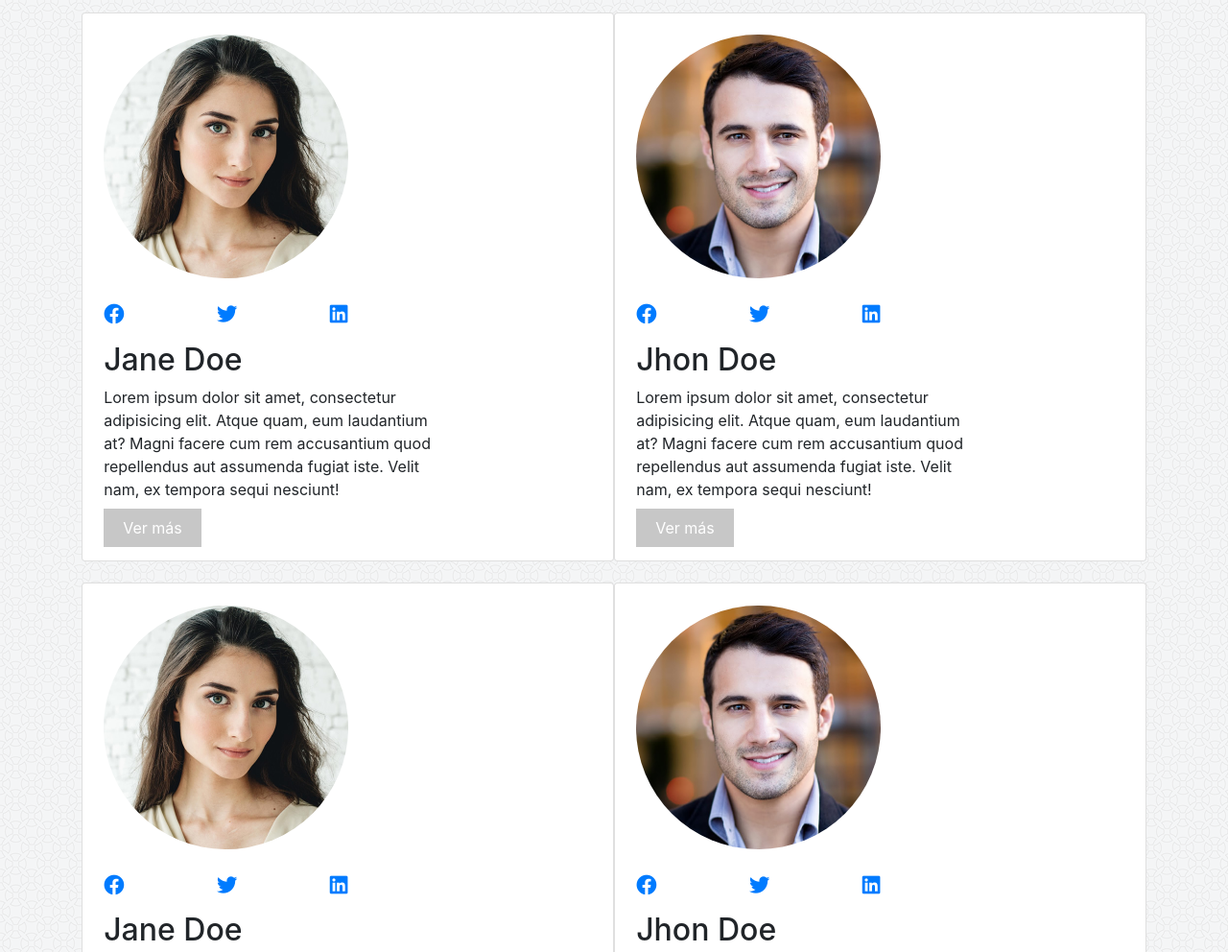
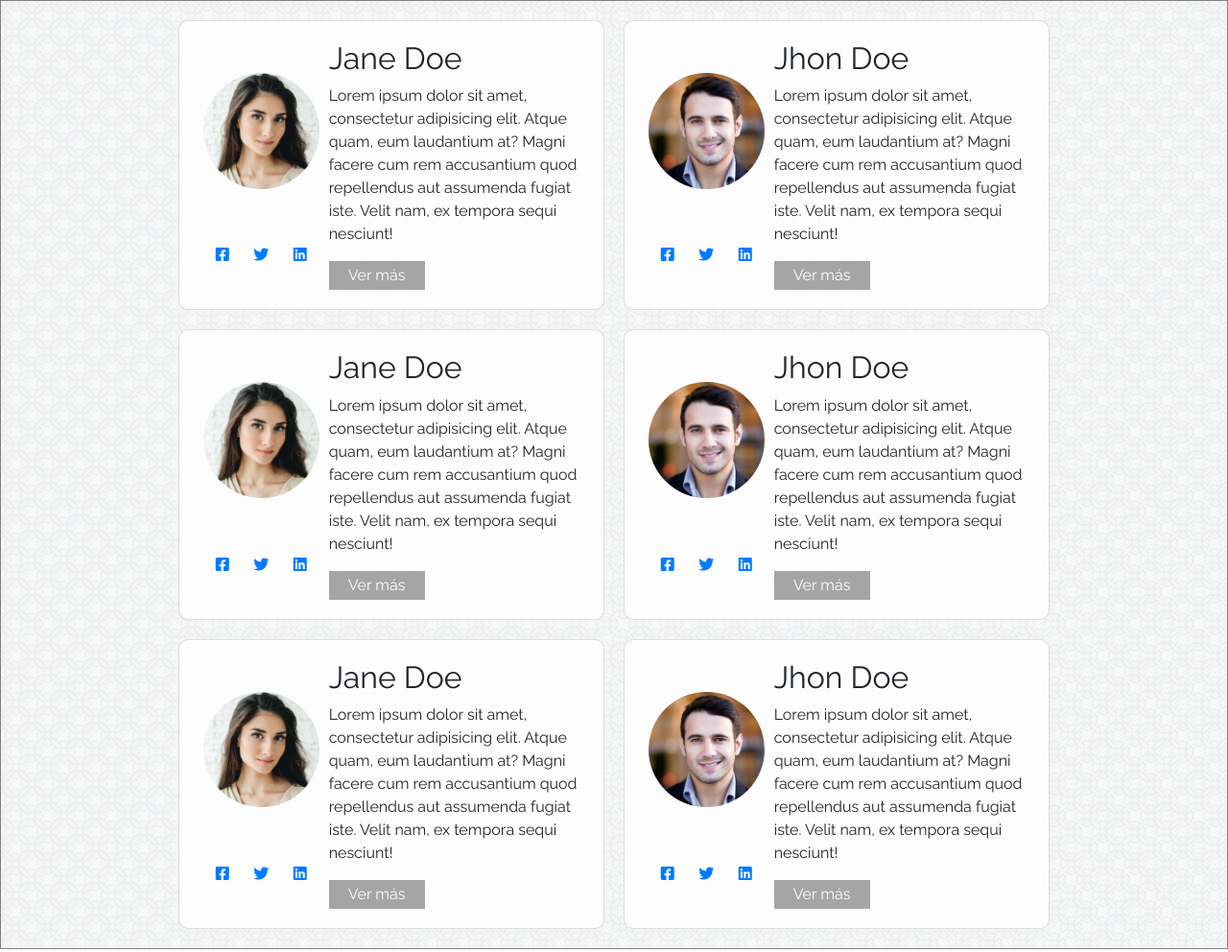
Before and after one commit to mara666/practica-flexbox, a plain HTML site: page index.html in a window 1280 px wide. Shown: the top 992 px of the page at 96% size. Drawn offline with nearby package versions, Linux system fonts and the light colour scheme.

Commit message:
agregado media queries

```diff
--- a/index.html
+++ b/index.html
@@ -1,133 +1,110 @@
 <!DOCTYPE html>
 <html>
-
 	<head>
 		<meta name="viewport" content="width=device-width, initial-scale=1">
 		<meta charset="utf-8">
 		<title>Working Group</title>
-	<link href="https://unpkg.com/ionicons@4.5.5/dist/css/ionicons.min.css" rel="stylesheet">
-	<link rel="stylesheet" href="https://stackpath.bootstrapcdn.com/bootstrap/4.3.1/css/bootstrap.min.css"
-		integrity="sha384-ggOyR0iXCbMQv3Xipma34MD+dH/1fQ784/j6cY/iJTQUOhcWr7x9JvoRxT2MZw1T" crossorigin="anonymous">
+		<link rel="stylesheet" href="https://stackpath.bootstrapcdn.com/bootstrap/4.3.1/css/bootstrap.min.css" integrity="sha384-ggOyR0iXCbMQv3Xipma34MD+dH/1fQ784/j6cY/iJTQUOhcWr7x9JvoRxT2MZw1T" crossorigin="anonymous">
 		<link href="https://fonts.googleapis.com/css?family=Raleway" rel="stylesheet">
+		<link rel="stylesheet" href="https://use.fontawesome.com/releases/v5.8.2/css/all.css" integrity="sha384-oS3vJWv+0UjzBfQzYUhtDYW+Pj2yciDJxpsK1OYPAYjqT085Qq/1cq5FLXAZQ7Ay" crossorigin="anonymous">
+		<link rel="stylesheet" href="normalize.css"/>
 		<link rel="stylesheet" href="style.css">
-	<link rel="stylesheet" href="https://use.fontawesome.com/releases/v5.8.2/css/all.css" integrity="sha384-oS3vJWv+0UjzBfQzYUhtDYW+Pj2yciDJxpsK1OYPAYjqT085Qq/1cq5FLXAZQ7Ay" crossorigin="anonymous">
 	</head>
-
 	<body>
 		<div class="container">
-		<div class="card col-12 col-lg-6">
+			<div class="card">
 				<div class="card-image">
 					<img src="images/img-profile-girl.jpg" alt="girl">
 					<ul class="social-media">
-					<li><a href="#"><i class="fab fa-facebook fa-lg"></i></a></li>
-					<li><a href="#"><i class="fab fa-twitter fa-lg"></i></a></li>
-					<li><a href="#"><i class="fab fa-linkedin fa-lg"></i></a></li>
+						<li><a href="#"><i class="fab fa-facebook-square"></i></a></li>
+						<li><a href="#"><i class="fab fa-twitter"></i></a></li>
+						<li><a href="#"><i class="fab fa-linkedin"></i></a></li>
 					</ul>
 				</div>
 				<div class="card-data">
 					<h2>Jane Doe</h2>
-				<p>Lorem ipsum dolor sit amet, consectetur adipisicing elit. Atque quam, eum laudantium at? Magni facere
-					cum rem accusantium quod repellendus aut assumenda fugiat iste. Velit nam, ex tempora sequi
-					nesciunt!</p>
+					<p>Lorem ipsum dolor sit amet, consectetur adipisicing elit. Atque quam, eum laudantium at? Magni facere cum rem accusantium quod repellendus aut assumenda fugiat iste. Velit nam, ex tempora sequi nesciunt!</p>
 					<a href="#">Ver más</a>
 				</div>
 			</div>
-		<div class="card col-12 col-lg-6">
+			<div class="card">
 				<div class="card-image">
 					<img src="images/img-profile-man.jpg" alt="man">
 					<ul class="social-media">
-					<li><a href="#"><i class="fab fa-facebook fa-lg"></i></a></li>
-					<li><a href="#"><i class="fab fa-twitter fa-lg"></i></a></li>
-					<li><a href="#"><i class="fab fa-linkedin fa-lg"></i></a></li>
+						<li><a href="#"><i class="fab fa-facebook-square"></i></a></li>
+						<li><a href="#"><i class="fab fa-twitter"></i></a></li>
+						<li><a href="#"><i class="fab fa-linkedin"></i></a></li>
 					</ul>
 				</div>
 				<div class="card-data">
 					<h2>Jhon Doe</h2>
-				<p>Lorem ipsum dolor sit amet, consectetur adipisicing elit. Atque quam, eum laudantium at? Magni facere
-					cum rem accusantium quod repellendus aut assumenda fugiat iste. Velit nam, ex tempora sequi
-					nesciunt!</p>
+					<p>Lorem ipsum dolor sit amet, consectetur adipisicing elit. Atque quam, eum laudantium at? Magni facere cum rem accusantium quod repellendus aut assumenda fugiat iste. Velit nam, ex tempora sequi nesciunt!</p>
 					<a href="#">Ver más</a>
 				</div>
 			</div>
-		<div class="card col-12 col-lg-6">
+			<div class="card">
 				<div class="card-image">
 					<img src="images/img-profile-girl.jpg" alt="girl">
 					<ul class="social-media">
-					<li><a href="#"><i class="fab fa-facebook fa-lg"></i></a></li>
-					<li><a href="#"><i class="fab fa-twitter fa-lg"></i></a></li>
-					<li><a href="#"><i class="fab fa-linkedin fa-lg"></i></a></li>
+						<li><a href="#"><i class="fab fa-facebook-square"></i></a></li>
+						<li><a href="#"><i class="fab fa-twitter"></i></a></li>
+						<li><a href="#"><i class="fab fa-linkedin"></i></a></li>
 					</ul>
 				</div>
 				<div class="card-data">
 					<h2>Jane Doe</h2>
-				<p>Lorem ipsum dolor sit amet, consectetur adipisicing elit. Atque quam, eum laudantium at? Magni facere
-					cum rem accusantium quod repellendus aut assumenda fugiat iste. Velit nam, ex tempora sequi
-					nesciunt!</p>
+					<p>Lorem ipsum dolor sit amet, consectetur adipisicing elit. Atque quam, eum laudantium at? Magni facere cum rem accusantium quod repellendus aut assumenda fugiat iste. Velit nam, ex tempora sequi nesciunt!</p>
 					<a href="#">Ver más</a>
 				</div>
 			</div>
-		<div class="card col-12 col-lg-6">
+			<div class="card">
 				<div class="card-image">
 					<img src="images/img-profile-man.jpg" alt="man">
 					<ul class="social-media">
-					<li><a href="#"><i class="fab fa-facebook fa-lg"></i></a></li>
-					<li><a href="#"><i class="fab fa-twitter fa-lg"></i></a></li>
-					<li><a href="#"><i class="fab fa-linkedin fa-lg"></i></a></li>
+						<li><a href="#"><i class="fab fa-facebook-square"></i></a></li>
+						<li><a href="#"><i class="fab fa-twitter"></i></a></li>
+						<li><a href="#"><i class="fab fa-linkedin"></i></a></li>
 					</ul>
 				</div>
 				<div class="card-data">
 					<h2>Jhon Doe</h2>
-				<p>Lorem ipsum dolor sit amet, consectetur adipisicing elit. Atque quam, eum laudantium at? Magni facere
-					cum rem accusantium quod repellendus aut assumenda fugiat iste. Velit nam, ex tempora sequi
-					nesciunt!</p>
+					<p>Lorem ipsum dolor sit amet, consectetur adipisicing elit. Atque quam, eum laudantium at? Magni facere cum rem accusantium quod repellendus aut assumenda fugiat iste. Velit nam, ex tempora sequi nesciunt!</p>
 					<a href="#">Ver más</a>
 				</div>
 			</div>
-		<div class="card col-12 col-lg-6">
+			<div class="card">
 				<div class="card-image">
 					<img src="images/img-profile-girl.jpg" alt="girl">
 					<ul class="social-media">
-					<li><a href="#"><i class="fab fa-facebook fa-lg"></i></a></li>
-					<li><a href="#"><i class="fab fa-twitter fa-lg"></i></a></li>
-					<li><a href="#"><i class="fab fa-linkedin fa-lg"></i></a></li>
+						<li><a href="#"><i class="fab fa-facebook-square"></i></a></li>
+						<li><a href="#"><i class="fab fa-twitter"></i></a></li>
+						<li><a href="#"><i class="fab fa-linkedin"></i></a></li>
 					</ul>
 				</div>
 				<div class="card-data">
 					<h2>Jane Doe</h2>
-				<p>Lorem ipsum dolor sit amet, consectetur adipisicing elit. Atque quam, eum laudantium at? Magni facere
-					cum rem accusantium quod repellendus aut assumenda fugiat iste. Velit nam, ex tempora sequi
-					nesciunt!</p>
+					<p>Lorem ipsum dolor sit amet, consectetur adipisicing elit. Atque quam, eum laudantium at? Magni facere cum rem accusantium quod repellendus aut assumenda fugiat iste. Velit nam, ex tempora sequi nesciunt!</p>
 					<a href="#">Ver más</a>
 				</div>
 			</div>
-		<div class="card col-12 col-lg-6">
+			<div class="card">
 				<div class="card-image">
 					<img src="images/img-profile-man.jpg" alt="man">
 					<ul class="social-media">
-					<li><a href="#"><i class="fab fa-facebook fa-lg"></i></a></li>
-					<li><a href="#"><i class="fab fa-twitter fa-lg"></i></a></li>
-					<li><a href="#"><i class="fab fa-linkedin fa-lg"></i></a></li>
+						<li><a href="#"><i class="fab fa-facebook-square"></i></a></li>
+						<li><a href="#"><i class="fab fa-twitter"></i></a></li>
+						<li><a href="#"><i class="fab fa-linkedin"></i></a></li>
 					</ul>
 				</div>
 				<div class="card-data">
 					<h2>Jhon Doe</h2>
-				<p>Lorem ipsum dolor sit amet, consectetur adipisicing elit. Atque quam, eum laudantium at? Magni facere
-					cum rem accusantium quod repellendus aut assumenda fugiat iste. Velit nam, ex tempora sequi
-					nesciunt!</p>
+					<p>Lorem ipsum dolor sit amet, consectetur adipisicing elit. Atque quam, eum laudantium at? Magni facere cum rem accusantium quod repellendus aut assumenda fugiat iste. Velit nam, ex tempora sequi nesciunt!</p>
 					<a href="#">Ver más</a>
 				</div>
 			</div>
 		</div>
-	<script src="https://unpkg.com/ionicons@4.5.5/dist/ionicons.js"></script>
-	<script src="https://code.jquery.com/jquery-3.3.1.slim.min.js"
-		integrity="sha384-q8i/X+965DzO0rT7abK41JStQIAqVgRVzpbzo5smXKp4YfRvH+8abtTE1Pi6jizo"
-		crossorigin="anonymous"></script>
-	<script src="https://cdnjs.cloudflare.com/ajax/libs/popper.js/1.14.7/umd/popper.min.js"
-		integrity="sha384-UO2eT0CpHqdSJQ6hJty5KVphtPhzWj9WO1clHTMGa3JDZwrnQq4sF86dIHNDz0W1"
-		crossorigin="anonymous"></script>
-	<script src="https://stackpath.bootstrapcdn.com/bootstrap/4.3.1/js/bootstrap.min.js"
-		integrity="sha384-JjSmVgyd0p3pXB1rRibZUAYoIIy6OrQ6VrjIEaFf/nJGzIxFDsf4x0xIM+B07jRM"
-		crossorigin="anonymous"></script>
+		<script src="https://code.jquery.com/jquery-3.3.1.slim.min.js" integrity="sha384-q8i/X+965DzO0rT7abK41JStQIAqVgRVzpbzo5smXKp4YfRvH+8abtTE1Pi6jizo" crossorigin="anonymous"></script>
+<script src="https://cdnjs.cloudflare.com/ajax/libs/popper.js/1.14.7/umd/popper.min.js" integrity="sha384-UO2eT0CpHqdSJQ6hJty5KVphtPhzWj9WO1clHTMGa3JDZwrnQq4sF86dIHNDz0W1" crossorigin="anonymous"></script>
+<script src="https://stackpath.bootstrapcdn.com/bootstrap/4.3.1/js/bootstrap.min.js" integrity="sha384-JjSmVgyd0p3pXB1rRibZUAYoIIy6OrQ6VrjIEaFf/nJGzIxFDsf4x0xIM+B07jRM" crossorigin="anonymous"></script>
 	</body>
-
 </html>
--- a/style.css
+++ b/style.css
@@ -1,54 +1,105 @@
-body{
-    background-image: url(../images/bg-body.png);
+* {
     box-sizing: border-box;
 }
 
-div.container{
-    display: flex;
-    justify-content: space-between;
-    flex-wrap: wrap;
-    margin-top: 1%;
+body{
+    font-family: 'Raleway', sans-serif;
+    background-image: url("../images/bg-body.png");
+    border: 1px solid gray;
+    padding: 10px;
 }
 
-div.card{
-    width: 50%;
-    padding: 2%;
-    margin-bottom: 2%;
-    padding-bottom: 2%;
+.card{
+    display: flex;
+    flex-flow: row wrap;
+    justify-content: space-around;
+    background: rgba(255, 255, 255, 0.8);
+    padding: 20px;
+    border-radius: 10px;
+    margin: 20px 0;
 }
 
-div.card-image{
-    width: 50%;
+.card-image img{
+    display: block;
+    margin: 10px auto;
+    width: 100%;
+    border-radius: 50%;
 }
 
-div.card-image img{
-    border-radius: 50%;
-    width: 100%;
+.social-media{
+    margin: 0 auto;
+    list-style-type: none;
+    display: flex;
+    flex-direction: row;
+    justify-content: space-between;
+    padding: 0;
 }
 
-div.card-data{
-    width: 70%;
+.card-data a {
+    background-color: rgb(165, 165, 165);
+    display: flex;
+    width: 100px;
+    height: 30px;
+    justify-content: center;
+    align-items: center;
+    text-decoration: none;
+    color: white;
+    font: bold;
 }
 
-ul.social-media{
-    display: flex;
-    justify-content: space-between;
-    flex-wrap: wrap;
-    margin-top: 10%;
-    width: 100%;
-    padding-left: 0px;
+@media (min-width:375px) and (max-width:700px) {
+
+    .container {
+        display: flex;
+        flex-flow: row wrap;
+    }
+    .card{
+        width: 45%;
+        margin: 10px;
+    }
+    .card:first-child{
+        margin-top: 10px;
+    }
+
+    .card:last-child{
+        margin-bottom: 10px;
+    }
 }
 
-ul.social-media li{
-    list-style-type: none;
+
+@media (min-width:701px) {
+
+    .container {
+        display: flex;
+        flex-flow: row wrap;
+        justify-content: center;
+    }
+    .card{
+        display: flex;
+        flex-flow: row wrap;
+        border-radius: 10px;
+        margin: 10px;
+        width: 40%;
+    }
+
+    .card-image{
+        display: flex;
+        flex-direction: column;
+        justify-content: space-around;
+        width: 30%;
+        border-radius: 50%;
+    }
+
+    .social-media{
+        margin: 0;
+        justify-content: space-around;
+    }
+
+
+    .card-data{
+        display: flex;
+        flex-direction: column;
+        width: 65%;
+    }
+
 }
-
-div.card-data a{
-    padding-left: 20px;
-    padding-right: 20px;
-    padding-top: 10px;
-    padding-bottom: 10px;
-    color: white;
-    background-color: #c7c7c7;
-    width: 5%;
-}
```
Lines whose indentation alone changed are shown as unchanged.
